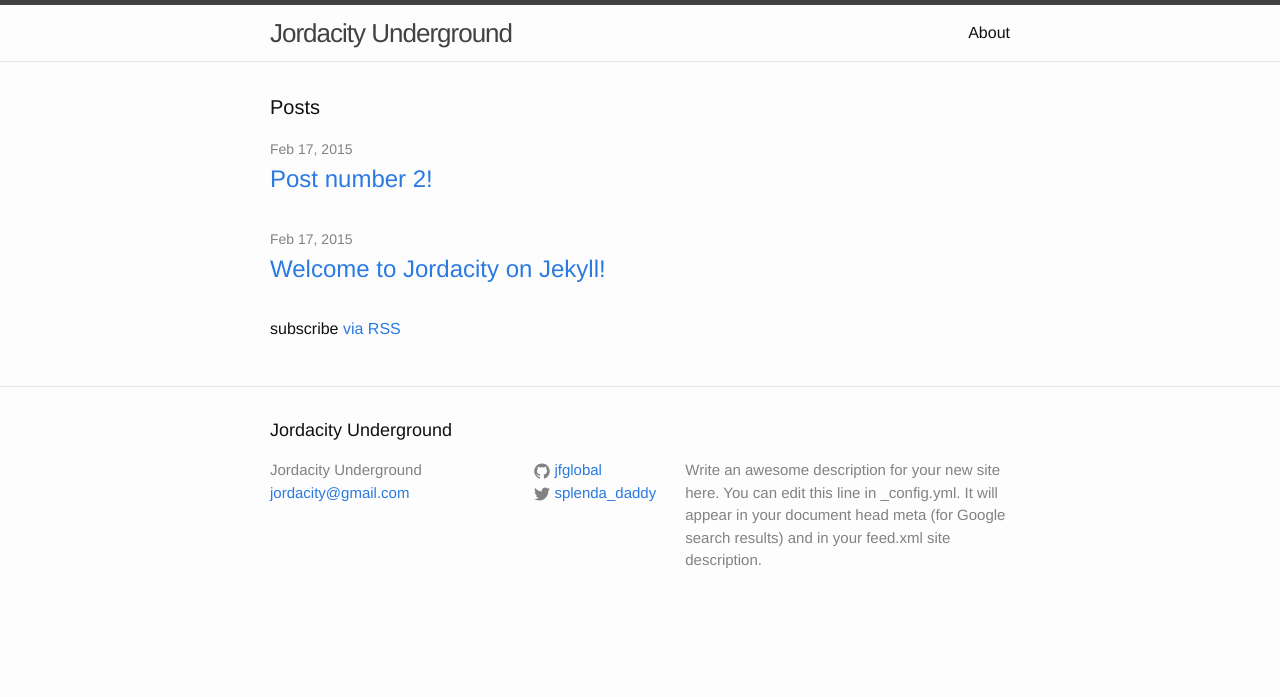
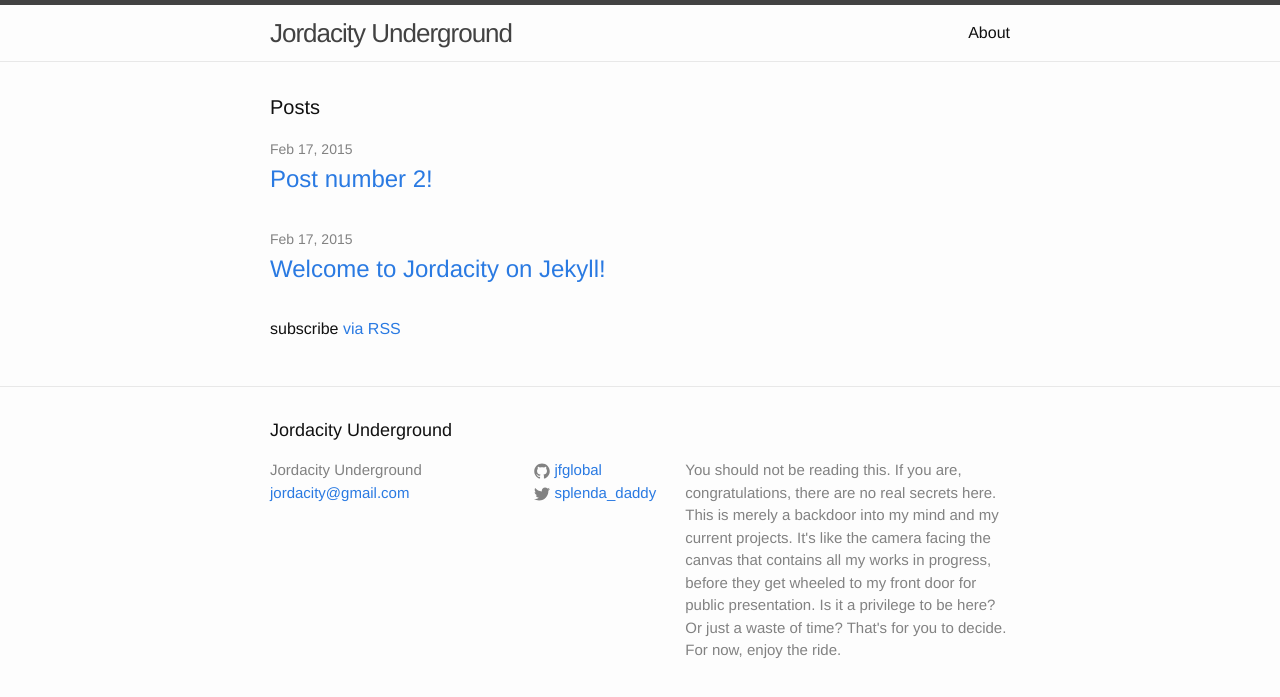
Before and after one commit to JFGlobal/jfglobal.github.io, a Jekyll site: the page built from index.html, in a window 1280 px wide. Shown: the top 697 px of the page. Built offline with Jekyll 4.4.1, drawn with Linux system fonts in a browser that asks for light colours.

Commit message:
Update _config.yml

```diff
--- a/_config.yml
+++ b/_config.yml
@@ -2,9 +2,10 @@
 title: Jordacity Underground
 email: jordacity@gmail.com
 description: > # this means to ignore newlines until "baseurl:"
-  Write an awesome description for your new site here. You can edit this
-  line in _config.yml. It will appear in your document head meta (for
-  Google search results) and in your feed.xml site description.
+  You should not be reading this. If you are, congratulations, there are no real secrets here.
+  This is merely a backdoor into my mind and my current projects. It's like the camera facing the canvas that contains all my
+  works in progress, before they get wheeled to my front door for public presentation. Is it a privilege to be here?
+  Or just a waste of time? That's for you to decide. For now, enjoy the ride.
 baseurl: "" # the subpath of your site, e.g. /blog/
 url: "http://www.jorda.city" # the base hostname & protocol for your site
 twitter_username: splenda_daddy
```
